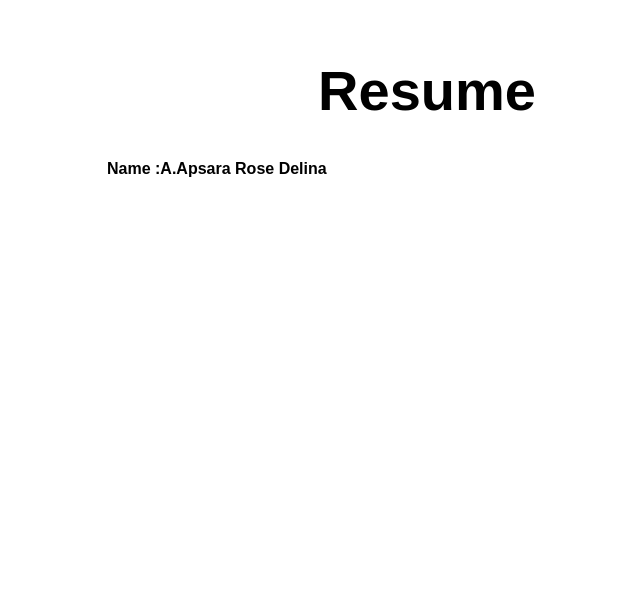
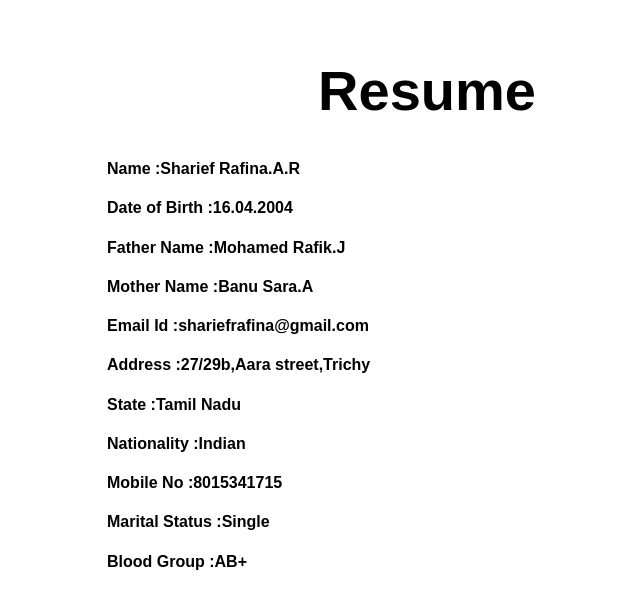
Before and after one commit to apsararosedelina2622/Rafina, a website: page src/index.html in a window 1280 px wide. Shown: the whole page, without its empty margins (213-853 px from the left). Drawn offline with Linux system fonts and the light colour scheme.

Commit message:
add details

```diff
--- a/src/index.html
+++ b/src/index.html
@@ -11,7 +11,17 @@
 <body>
   <main>
     <h1>Resume</h1>
-    <h4><b>Name :</b>A.Apsara Rose Delina</h4>
+    <h4><b>Name :</b>Sharief Rafina.A.R</h4>
+    <h4><b>Date of Birth :</b>16.04.2004</h4>
+    <h4><b>Father Name :</b>Mohamed Rafik.J</h4>
+    <h4><b>Mother Name :</b>Banu Sara.A</h4>
+    <h4><b>Email Id :</b>shariefrafina@gmail.com</h4>
+    <h4><b>Address :</b>27/29b,Aara street,Trichy</h4>
+    <h4><b>State :</b>Tamil Nadu</h4>
+    <h4><b>Nationality :</b>Indian</h4>
+    <h4><b>Mobile No :</b>8015341715</h4>
+    <h4><b>Marital Status :</b>Single</h4>
+    <h4><b>Blood Group :</b>AB+</h4>
   </main>
 </body>
 
```
